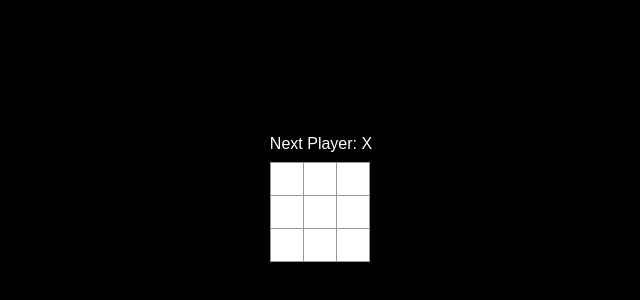
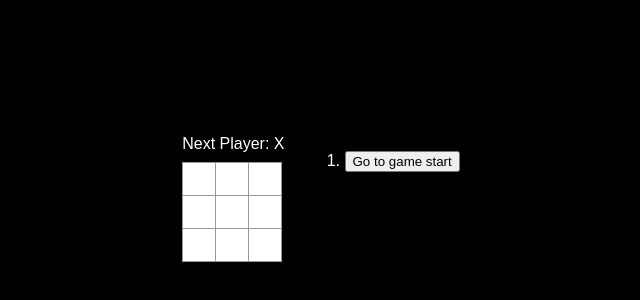
Before and after one commit to wintonml/mic-mac-moe, a React (Create React App) app: page / in a window 1280 px wide. Shown: the part 202-502 px from the top of the page, without its empty margins (319-959 px from the left). Built offline with nearby package versions, Linux system fonts and the light colour scheme.

Commit message:
Add ability to go back in history of game

```diff
--- a/src/App.js
+++ b/src/App.js
@@ -1,4 +1,3 @@
-import { isLabelWithInternallyDisabledControl } from "@testing-library/user-event/dist/utils";
 import { useState } from "react";
 
 // value is a prop that gets it's value from the parent component that calls this function
@@ -11,18 +10,7 @@
 }
 
 // Fragments <></> are used to return a group of JSX elements in a return statement
-export default function Board() {
-  const [xIsNext, setXIsNext] = useState(true);
-  const [squares, setSquares] = useState(Array(9).fill(null));
-  const winner = calculateWinner(squares);
-
-  let status;
-  if (winner) {
-    status = "Winner: " + winner;
-  } else {
-    status = "Next Player: " + (xIsNext ? "X" : "O");
-  }
-
+function Board({ xIsNext, squares, onPlay }) {
   function handleClick(i) {
     if (squares[i] || calculateWinner(squares)) {
       return;
@@ -35,8 +23,16 @@
       nextSquares[i] = "O";
     }
 
-    setSquares(nextSquares);
-    setXIsNext(!xIsNext);
+    onPlay(nextSquares);
+  }
+
+  const winner = calculateWinner(squares);
+
+  let status;
+  if (winner) {
+    status = "Winner: " + winner;
+  } else {
+    status = "Next Player: " + (xIsNext ? "X" : "O");
   }
 
   return (
@@ -61,6 +57,48 @@
   );
 }
 
+export default function Game() {
+  const [history, setHistory] = useState([Array(9).fill(null)]);
+  const [currentMove, setCurrentMove] = useState(0);
+  const xIsNext = currentMove % 2 === 0;
+  const currentSquares = history[currentMove];
+
+  function handlePlay(nextSquares) {
+    const nextHistory = [...history.slice(0, currentMove + 1), nextSquares];
+    setHistory(nextHistory);
+    setCurrentMove(nextHistory.length - 1);
+  }
+
+  function jumpTo(nextMove) {
+    setCurrentMove(nextMove);
+  }
+
+  const moves = history.map((square, move) => {
+    let description;
+    if (move > 0) {
+      description = "Go to move #" + move;
+    } else {
+      description = "Go to game start";
+    }
+    return (
+      <li key={move}>
+        <button onClick={() => jumpTo(move)}>{description}</button>
+      </li>
+    );
+  });
+
+  return (
+    <div className="game">
+      <div className="game-board">
+        <Board xIsNext={xIsNext} squares={currentSquares} onPlay={handlePlay} />
+      </div>
+      <div className="game-info">
+        <ol style={{ color: "white" }}>{moves}</ol>
+      </div>
+    </div>
+  );
+}
+
 function calculateWinner(squares) {
   const winningPositions = [
     [0, 1, 2],
```
